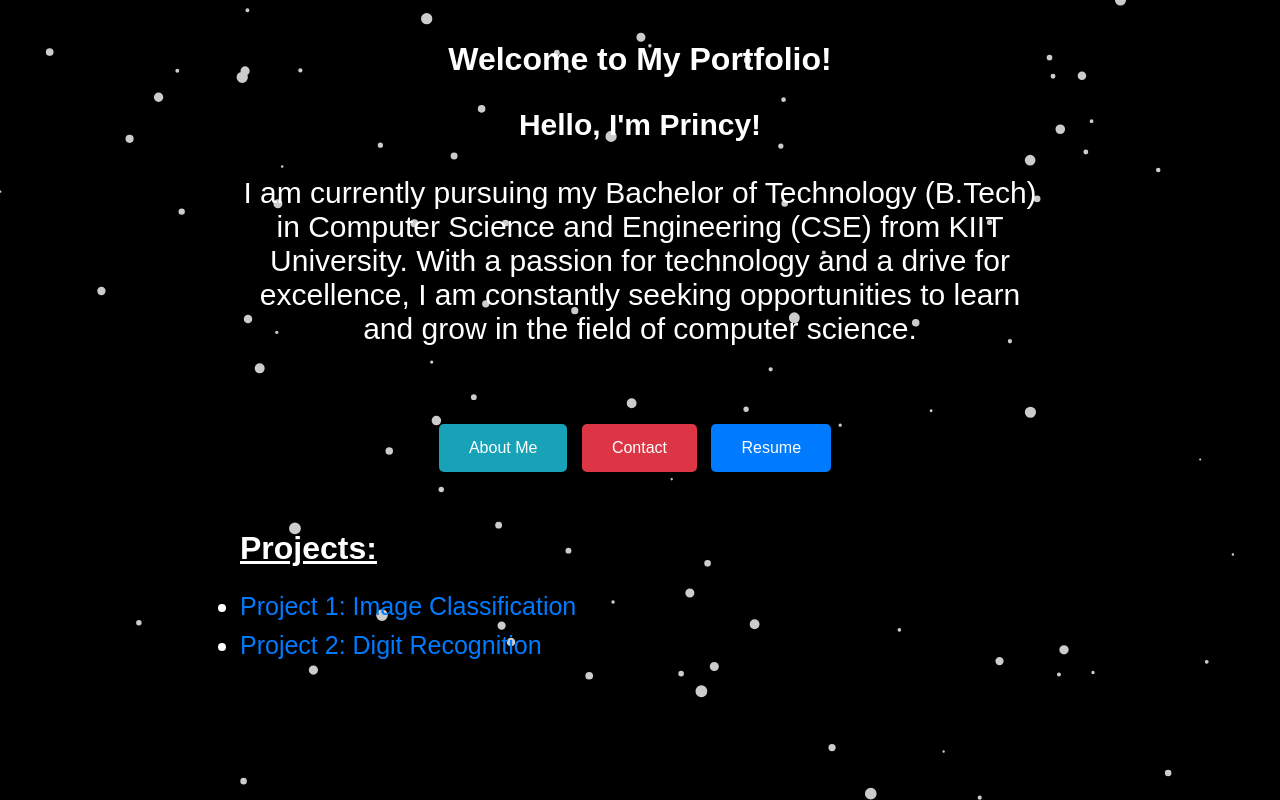
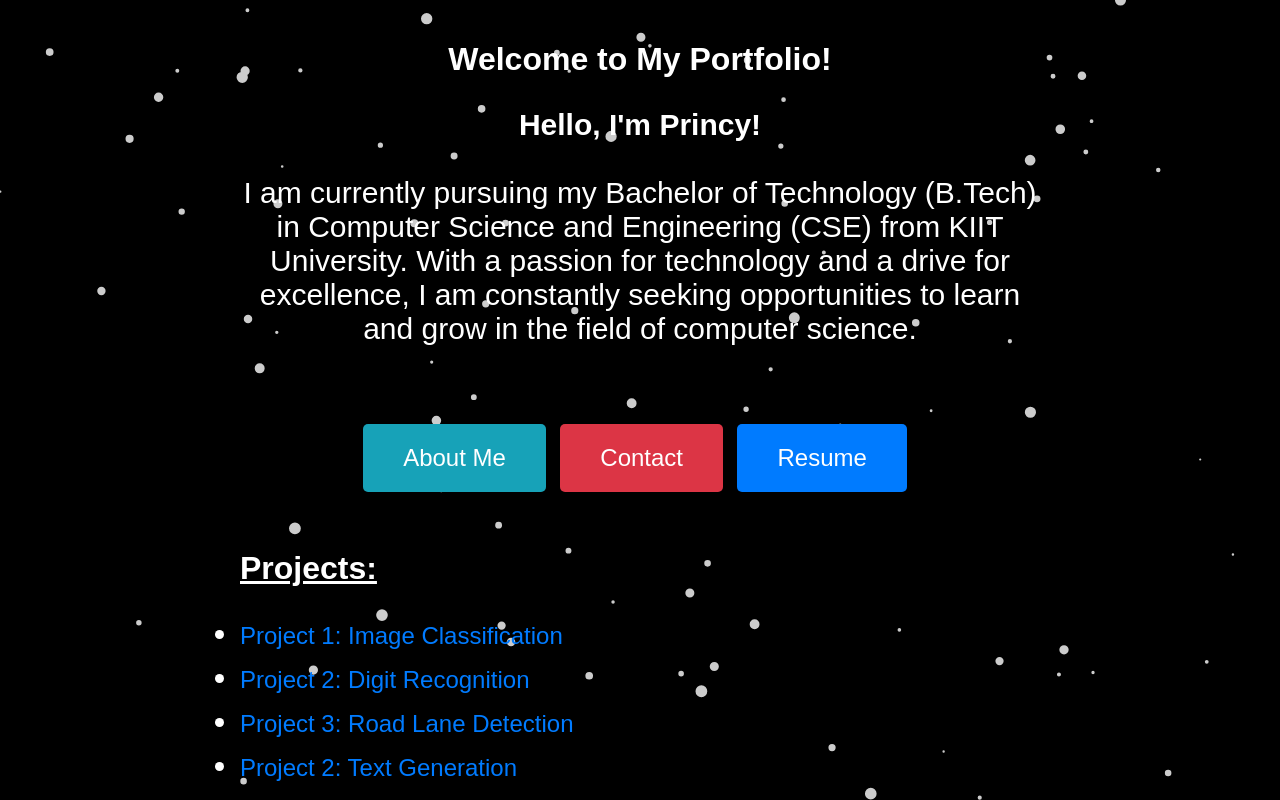
Before and after one commit to princyy01/Portfolio, a Flask app: page / in a window 1280 px wide. Run offline with Flask 3, Linux system fonts and the light colour scheme.

Commit message:
Add files via upload

```diff
--- a/Flask_assgnmnt/templates/home.html
+++ b/Flask_assgnmnt/templates/home.html
@@ -1,4 +1,4 @@
-<!DOCTYPE html>
+<!-- <!DOCTYPE html>
 <html lang="en">
 <head>
     <meta charset="UTF-8">
@@ -81,7 +81,7 @@
         <div class="btn-container">
             <a class="btn btn-about" href="about">About Me</a>
             <a class="btn btn-contact" href="contact">Contact</a>
-            <a class="btn btn-resume" href="/static/MyResume.pdf" target="_blank">Resume</a>
+            <a class="btn btn-resume" href="/static/Resume.pdf" target="_blank">Resume</a>
         </div>
         <br><br>
         <h1><u>Projects:</u></h1>
@@ -154,4 +154,174 @@
         })();
     </script>
 </body>
+</html> -->
+
+
+
+
+
+
+
+
+<!DOCTYPE html>
+<html lang="en">
+<head>
+    <meta charset="UTF-8">
+    <meta name="viewport" content="width=device-width, initial-scale=1.0">
+    <title>Portfolio</title>
+    <style>
+        body {
+            font-family: Arial, sans-serif;
+            margin: 0;
+            padding: 0;
+            background-color: #000;
+            color: #fff;
+            overflow: hidden;
+        }
+        .container {
+            max-width: 800px;
+            margin: 0 auto;
+            padding: 20px;
+            position: relative;
+            z-index: 10;
+        }
+        .intro {
+            text-align: center;
+            margin-bottom: 30px;
+        }
+        .btn-container {
+            text-align: center;
+            margin-top: 20px;
+        }
+        .btn {
+            display: inline-block;
+            padding: 20px 40px; /* Increased padding */
+            background-color: #007bff;
+            color: #fff;
+            text-decoration: none;
+            border-radius: 5px;
+            margin-right: 10px;
+            transition: transform 0.3s ease;
+            font-size: 24px; /* Increased font size */
+        }
+        .btn:hover {
+            transform: translateY(-5px);
+        }
+        .btn-contact {
+            background-color: #dc3545;
+        }
+        .btn-about {
+            background-color: #17a2b8;
+        }
+        .project-list {
+            list-style-type: disc;
+            padding: 0;
+            font-size: 30px; /* Increased font size */
+        }
+        .project-list li {
+            margin-bottom: 10px;
+        }
+        .project-list li a {
+            color: #007bff;
+            text-decoration: none;
+            font-size: 24px; /* Increased font size */
+        }
+        canvas {
+            position: fixed;
+            top: 0;
+            left: 0;
+            width: 100%;
+            height: 100%;
+            z-index: 1;
+        }
+    </style>
+</head>
+<body>
+    <canvas id="snowfall"></canvas>
+    <div class="container">
+        <div class="intro">
+            <h1>Welcome to My Portfolio!</h1>
+            <p style="font-size: 30px;"><strong>Hello, I'm Princy!</strong><br><br>
+            I am currently pursuing my Bachelor of Technology (B.Tech) in Computer Science and Engineering (CSE) from KIIT University. With a passion for technology and a drive for excellence, I am constantly seeking opportunities to learn and grow in the field of computer science.</p>
+            <br>
+        </div>
+        <div class="btn-container">
+            <a class="btn btn-about" href="about">About Me</a>
+            <a class="btn btn-contact" href="contact">Contact</a>
+            <a class="btn btn-resume" href="/static/Resume.pdf" target="_blank">Resume</a>
+        </div>
+        <br><br>
+        <h1><u>Projects:</u></h1>
+        <ul class="project-list">
+            <li><a href="https://github.com/princyy01/Image_Classification.git">Project 1: Image Classification</a></li>
+            <li><a href="https://github.com/princyy01/Digit_Recognition.git">Project 2: Digit Recognition</a></li>
+            <li><a href="https://github.com/princyy01/RoadLaneDetection">Project 3: Road Lane Detection</a></li>
+            <li><a href="https://github.com/princyy01/TextGeneration">Project 2: Text Generation</a></li>
+
+        </ul>
+    </div>
+    <script>
+        // JavaScript for snowfall effect
+        (function() {
+            const canvas = document.getElementById('snowfall');
+            const ctx = canvas.getContext('2d');
+            const snowflakes = [];
+            const numSnowflakes = 100;
+
+            function resizeCanvas() {
+                canvas.width = window.innerWidth;
+                canvas.height = window.innerHeight;
+            }
+
+            function createSnowflakes() {
+                for (let i = 0; i < numSnowflakes; i++) {
+                    snowflakes.push({
+                        x: Math.random() * canvas.width,
+                        y: Math.random() * canvas.height,
+                        radius: Math.random() * 5 + 1,
+                        density: Math.random() * numSnowflakes
+                    });
+                }
+            }
+
+            function drawSnowflakes() {
+                ctx.clearRect(0, 0, canvas.width, canvas.height);
+                ctx.fillStyle = 'rgba(255, 255, 255, 0.8)';
+                ctx.beginPath();
+                for (let i = 0; i < numSnowflakes; i++) {
+                    const sf = snowflakes[i];
+                    ctx.moveTo(sf.x, sf.y);
+                    ctx.arc(sf.x, sf.y, sf.radius, 0, Math.PI * 2, true);
+                }
+                ctx.fill();
+                moveSnowflakes();
+            }
+
+            let angle = 0;
+            function moveSnowflakes() {
+                angle += 0.01;
+                for (let i = 0; i < numSnowflakes; i++) {
+                    const sf = snowflakes[i];
+                    sf.y += Math.cos(angle + sf.density) + 1 + sf.radius / 2;
+                    sf.x += Math.sin(angle) * 2;
+
+                    if (sf.y > canvas.height) {
+                        sf.y = 0;
+                        sf.x = Math.random() * canvas.width;
+                    }
+                }
+            }
+
+            function animateSnowflakes() {
+                drawSnowflakes();
+                requestAnimationFrame(animateSnowflakes);
+            }
+
+            window.addEventListener('resize', resizeCanvas);
+            resizeCanvas();
+            createSnowflakes();
+            animateSnowflakes();
+        })();
+    </script>
+</body>
 </html>
```
Also changed, not shown: Flask_assgnmnt/app1.py (added, +22 -0 lines), 1 other file.
